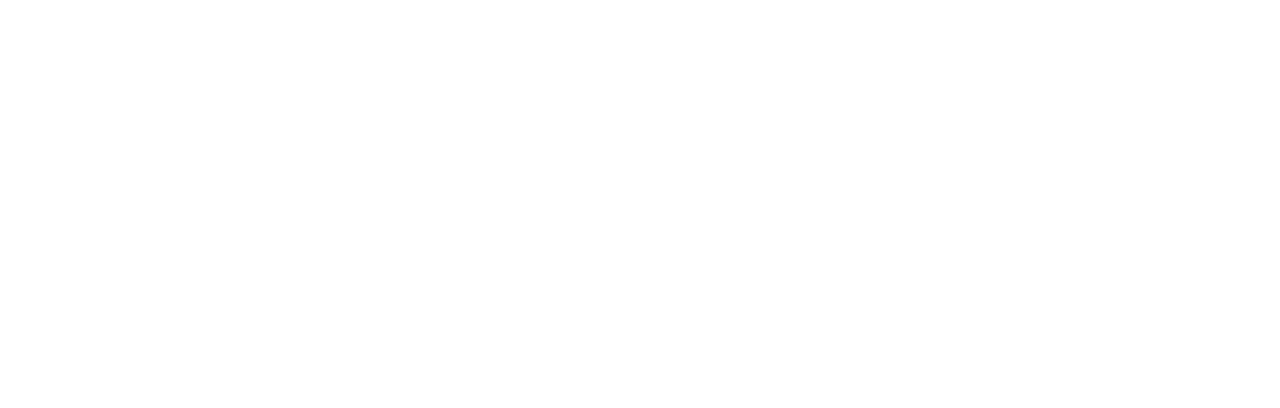
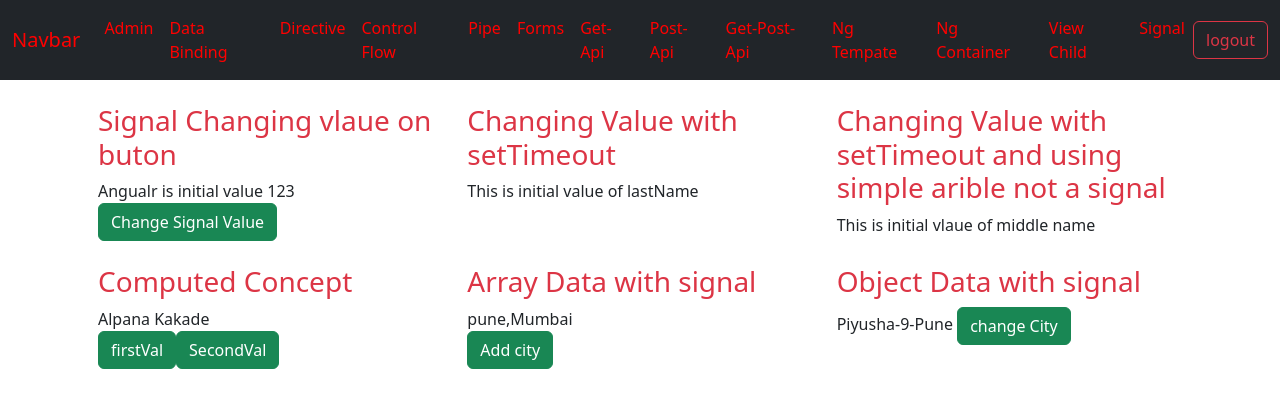
Before and after one commit to KakadeAlpana/Routing, an Angular app: page /signal in a window 1280 px wide. Before the commit this address led to /. Shown: the top 408 px of the page. Built offline with nearby package versions, Linux system fonts and the light colour scheme.

Commit message:
Signal Version 18

```diff
--- a/src/app/app.routes.ts
+++ b/src/app/app.routes.ts
@@ -25,6 +25,7 @@
 import { DashboardComponent } from '../components/login/dashboard/dashboard.component';
 import { LayoutComponent } from '../components/layout/layout.component';
 import { authGuard } from '../otherservice/services/auth.guard';
+import { SignalComponent } from '../components/signal/signal.component';
 
 export const routes: Routes = [
     {
@@ -137,6 +138,10 @@
         path: 'viewChild',
         component: ViewChildComponent
     },
+    {
+        path:'signal',
+        component:SignalComponent
+    }
 
         ]
     },
--- /dev/null
+++ b/src/app/constant/constant.ts
@@ -0,0 +1,4 @@
+export const Constant={
+    API_URL :'https://jsonplaceholder.typicode.com'
+
+}
--- a/src/components/api-get-post/api-get-post.component.ts
+++ b/src/components/api-get-post/api-get-post.component.ts
@@ -2,6 +2,7 @@
 import { HttpClient } from '@angular/common/http';
 import { Component, inject, OnInit } from '@angular/core';
 import { FormsModule } from '@angular/forms';
+import { Customer } from '../../model/class/class';
 
 @Component({
   selector: 'app-api-get-post',
@@ -15,12 +16,13 @@
   http = inject(HttpClient)
 
 
-  departObj: any = {
-    departmentId:'',
-    departmentName: "",
-    departmentLogo: ""
+  departObj: Customer={
+    departmentId: 0,
+  departmentName: '',
+  departmentLogo: ''
   }
-  deptData: any[] = [];
+
+  deptData: Customer[] = [];
 
 ngOnInit(): void {
   const stored = localStorage.getItem('departments');
--- a/src/components/apiintergration/post-api/post-api.component.ts
+++ b/src/components/apiintergration/post-api/post-api.component.ts
@@ -4,6 +4,7 @@
 import { FormsModule } from '@angular/forms';
 import { Department } from '../../../otherservice/interface/department';
 import { AlertComponent } from "../../reusableComponent/alert/alert.component";
+import { Idepartment } from '../../../model/interface/Idepartment';
 
 @Component({
   selector: 'app-post-api',
@@ -15,10 +16,10 @@
 
   http = inject(HttpClient)
 
-  deptData :Department[]=[];
+  deptData :Idepartment[]=[];
 
-departObj :Department={
-  id: '',
+departObj :Idepartment={
+  id:0,
   deptName: "",
   deptLogo: ""
 }
--- a/src/components/layout/layout.component.html
+++ b/src/components/layout/layout.component.html
@@ -42,6 +42,9 @@
         <li class="nav-item">
           <a class="nav-link" routerLink="viewChild">View Child</a>
         </li>
+         <li class="nav-item">
+          <a class="nav-link" routerLink="signal">Signal</a>
+        </li>
       </ul>
       <form class="d-flex" role="search">
         <!-- <input class="form-control me-2" type="search" placeholder="Search" aria-label="Search"/> -->
--- /dev/null
+++ b/src/components/signal/signal.component.html
@@ -0,0 +1,43 @@
+<div class="conatiner p-3">
+    <div class="row my-2">
+        <div class="col-4">
+              <h3 class="text-danger">Signal Changing vlaue on buton</h3>
+            {{firstName()}}
+            {{rollNo()}}
+            <button class="btn btn-success" (click)="onChangeValue()">Change Signal Value</button>
+        </div>
+
+        <div class="col-4">
+            <h3 class="text-danger">Changing Value with setTimeout</h3>
+            {{lastName()}}
+        </div>
+        <div class="col-4">
+              <h3 class="text-danger">Changing Value with setTimeout and using simple arible not a signal</h3>
+            {{middleName}}
+        </div>
+    </div>
+
+    <div class="row mt-4">
+        <div class="col-4">
+        <h3 class="text-danger">Computed Concept</h3>
+
+            {{fullNewVlaue()}}
+            <br>
+            <button class="btn btn-success" (click)="changeFirstVaribaleValue()">firstVal</button>
+            <button class="btn btn-success" (click)="changesecondVaribaleValue()">SecondVal</button>
+
+        </div>
+        <div class="col-4">
+            <h3  class="text-danger"> Array Data with signal</h3>
+            {{CityList()}}
+            <br>
+            <button class="btn btn-success" (click)="addCityName()">Add city</button>
+        </div>
+        <div class="col-4">
+<h3  class="text-danger"> Object Data with signal</h3>
+            {{studentObj().name}}-{{studentObj().age}}-{{studentObj().city}}
+            <button class="btn btn-success" (click)="changeCity()">change City</button>
+        </div>
+
+    </div>
+</div>
--- /dev/null
+++ b/src/components/signal/signal.component.ts
@@ -0,0 +1,64 @@
+import { ChangeDetectionStrategy, Component, computed, signal } from '@angular/core';
+
+@Component({
+  selector: 'app-signal',
+  imports: [],
+  templateUrl: './signal.component.html',
+  styleUrl: './signal.component.css',
+  changeDetection:ChangeDetectionStrategy.OnPush
+})
+export class SignalComponent {
+  // Sigal decration
+ firstName = signal('Angualr is initial value');
+ lastName = signal('This is initial value of lastName')
+ rollNo =signal<number>(123)
+
+//  Normal Varible
+ middleName:string = 'This is initial vlaue of middle name'
+
+// for computed
+
+firstVar = signal("Alpana");
+secondVar = signal("Kakade");
+fullNewVlaue = computed(()=> this.firstVar() + " " +this.secondVar());
+
+// Array data in Signal
+CityList = signal(['pune','Mumbai'])
+
+// Object with signal
+studentObj=signal({
+  name:'Piyusha',
+  age:9,
+  city:'Pune'
+})
+
+ constructor(){
+  const fname = this.firstName()
+  setTimeout(()=> {
+    // debugger;s
+    this.lastName.set("this new value changing after few sec");
+    this.middleName= "this is new vlaue of few sec and used change detecion(alue will not update on UI)"
+  }, 9000)
+ }
+
+ onChangeValue(){
+  this.firstName.set('React is newly changed value')
+ }
+
+//
+changeFirstVaribaleValue(){
+  this.firstVar.set("Archana");
+}
+changesecondVaribaleValue(){
+  this.secondVar.set("Pawar")
+}
+
+//
+addCityName(){
+  this.CityList.set([...this.CityList(),'Nagpur'])
+}
+//
+changeCity(){
+  this.studentObj.set({...this.studentObj(),city:'Malegao'})
+}
+}
--- /dev/null
+++ b/src/model/class/class.ts
@@ -0,0 +1,13 @@
+export class Customer{
+
+    departmentId:number;
+    departmentName: string;
+    departmentLogo: string;
+
+    constructor(){
+        this.departmentId=0;
+        this.departmentLogo='';
+        this.departmentName='';
+    }
+}
+// creating a variable to hold form -create class
--- /dev/null
+++ b/src/model/interface/Idepartment.ts
@@ -0,0 +1,7 @@
+export interface Idepartment{
+  id: number,
+  deptName:string,
+  deptLogo: string
+}
+
+// creating variable to hold array -class
--- a/src/otherservice/services/getapi-call.service.ts
+++ b/src/otherservice/services/getapi-call.service.ts
@@ -1,5 +1,6 @@
 import { HttpClient } from '@angular/common/http';
 import { Injectable } from '@angular/core';
+import { Constant } from '../../app/constant/constant';
 
 @Injectable({
   providedIn: 'root'
@@ -13,7 +14,7 @@
   }
 
   getAllUSers(){
-    return this.http.get('https://jsonplaceholder.typicode.com/users')
+    return this.http.get(Constant.API_URL + '/users')
   }
 
   getLoginUsers(){
```
Also changed, not shown: src/components/signal/signal.component.css (added), 1 other file (tests, documents, lock files or other folders).
